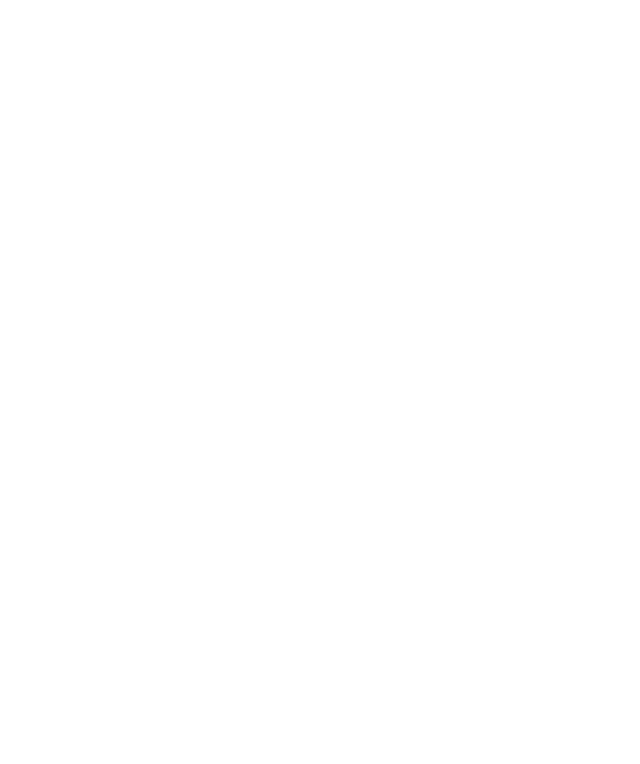
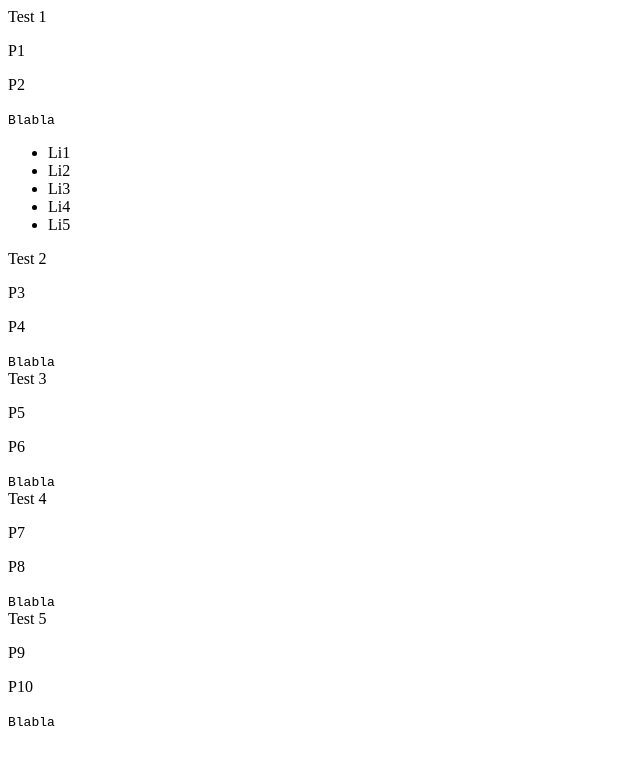
Before and after one commit to alexandrecoin/FreeCodeCamp, a plain HTML site: page 1_Responsive_Web_Design/Project4/index.html in a window 1280 px wide. Shown: the whole page, without its empty margins (0-640 px from the left). Drawn offline with Linux system fonts and the light colour scheme.

Commit message:
1-4: Started HTML structure + readme copy

```diff
--- a/1_Responsive_Web_Design/Project4/index.html
+++ b/1_Responsive_Web_Design/Project4/index.html
@@ -6,5 +6,45 @@
     <link rel="stylesheet" href="style.css" />
     <title>Document</title>
   </head>
-  <body></body>
+  <body>
+    <main id="main-doc">
+      <section id="test_1" class="main-section">
+        <header>Test 1</header>
+        <p>P1</p>
+        <p>P2</p>
+        <code>Blabla</code>
+        <ul>
+          <li>Li1</li>
+          <li>Li2</li>
+          <li>Li3</li>
+          <li>Li4</li>
+          <li>Li5</li>
+        </ul>
+      </section>
+      <section id="test_2" class="main-section">
+        <header>Test 2</header>
+        <p>P3</p>
+        <p>P4</p>
+        <code>Blabla</code>
+      </section>
+      <section id="test_3" class="main-section">
+        <header>Test 3</header>
+        <p>P5</p>
+        <p>P6</p>
+        <code>Blabla</code>
+      </section>
+      <section id="test_4" class="main-section">
+        <header>Test 4</header>
+        <p>P7</p>
+        <p>P8</p>
+        <code>Blabla</code>
+      </section>
+      <section id="test_5" class="main-section">
+        <header>Test 5</header>
+        <p>P9</p>
+        <p>P10</p>
+        <code>Blabla</code>
+      </section>
+    </main>
+  </body>
 </html>
```
Also changed, not shown: 1_Responsive_Web_Design/Project4/README.md (added).
